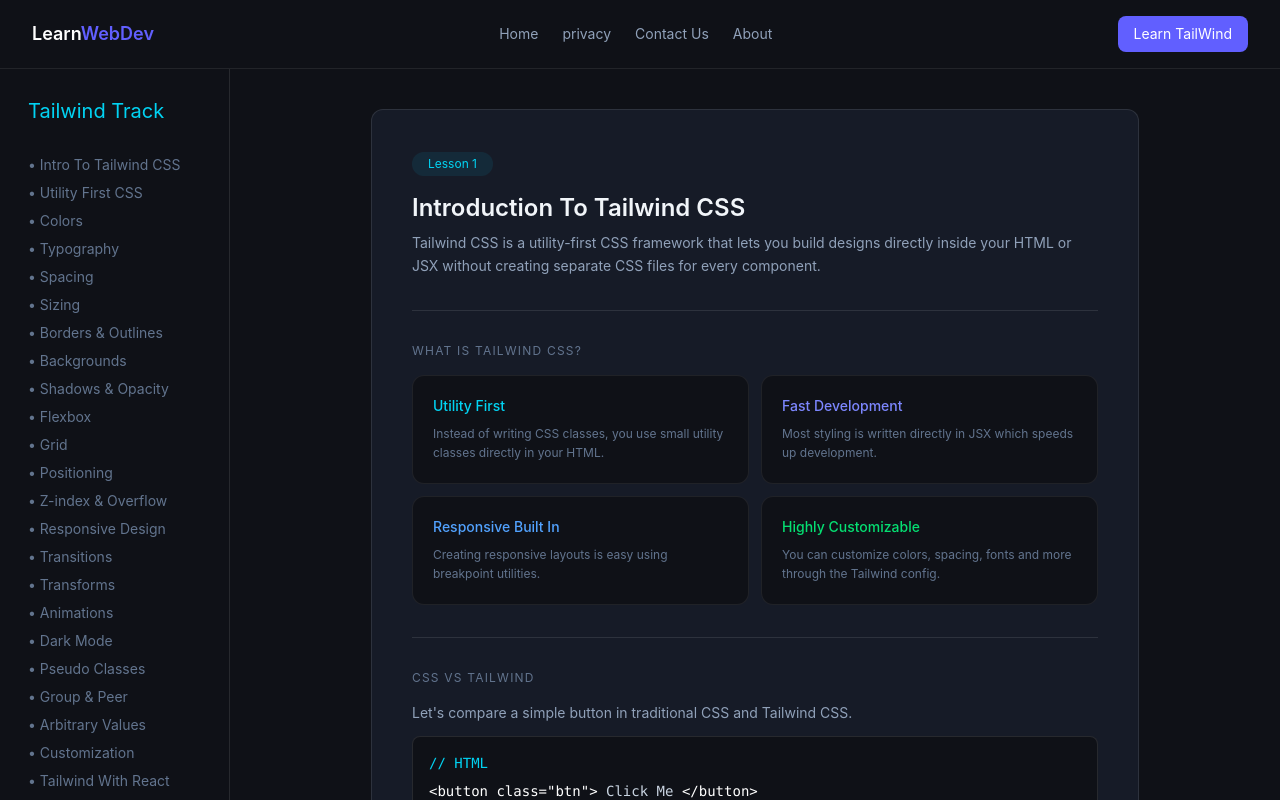
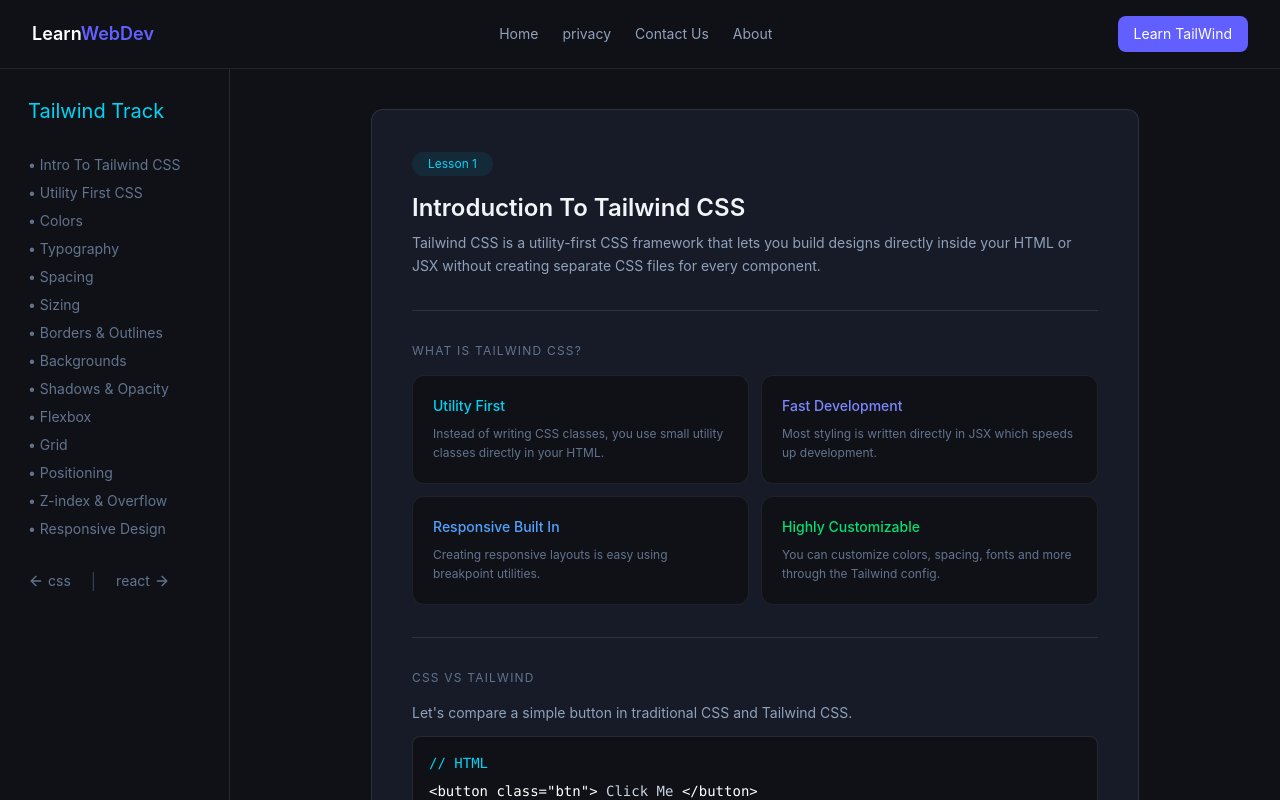
Before and after one commit to Mostafa205dev/LearnWebDev, a React (Vite) app: page /tailwind in a window 1280 px wide. Shown: the top 800 px of the page. Built offline with nearby package versions, Linux system fonts and the light colour scheme.

Commit message:
comment some pages for future imp

```diff
--- a/src/pages/TailWind.jsx
+++ b/src/pages/TailWind.jsx
@@ -113,16 +113,16 @@
               { id: "positioning", label: "Positioning" },
               { id: "zindex-overflow", label: "Z-index & Overflow" },
               { id: "responsive-design", label: "Responsive Design" },
-              { id: "transitions", label: "Transitions" },
-              { id: "transforms", label: "Transforms" },
-              { id: "animations", label: "Animations" },
-              { id: "dark-mode", label: "Dark Mode" },
-              { id: "pseudo-classes", label: "Pseudo Classes" },
-              { id: "group-peer", label: "Group & Peer" },
-              { id: "arbitrary-values", label: "Arbitrary Values" },
-              { id: "customization", label: "Customization" },
-              { id: "tailwind-react", label: "Tailwind With React" },
-              { id: "best-practices", label: "Best Practices" },
+              // { id: "transitions", label: "Transitions" },
+              // { id: "transforms", label: "Transforms" },
+              // { id: "animations", label: "Animations" },
+              // { id: "dark-mode", label: "Dark Mode" },
+              // { id: "pseudo-classes", label: "Pseudo Classes" },
+              // { id: "group-peer", label: "Group & Peer" },
+              // { id: "arbitrary-values", label: "Arbitrary Values" },
+              // { id: "customization", label: "Customization" },
+              // { id: "tailwind-react", label: "Tailwind With React" },
+              // { id: "best-practices", label: "Best Practices" },
             ].map((lesson) => (
               <a
                 key={lesson.id}
```
